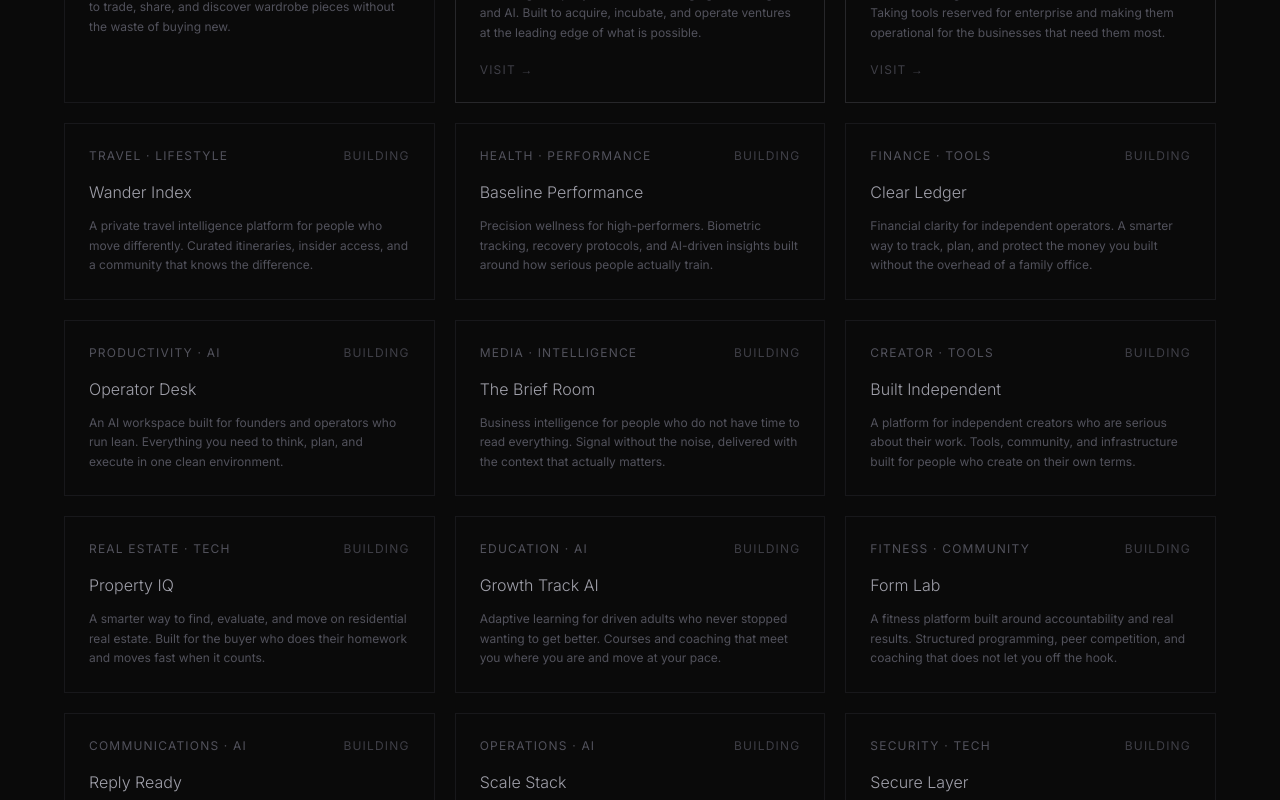
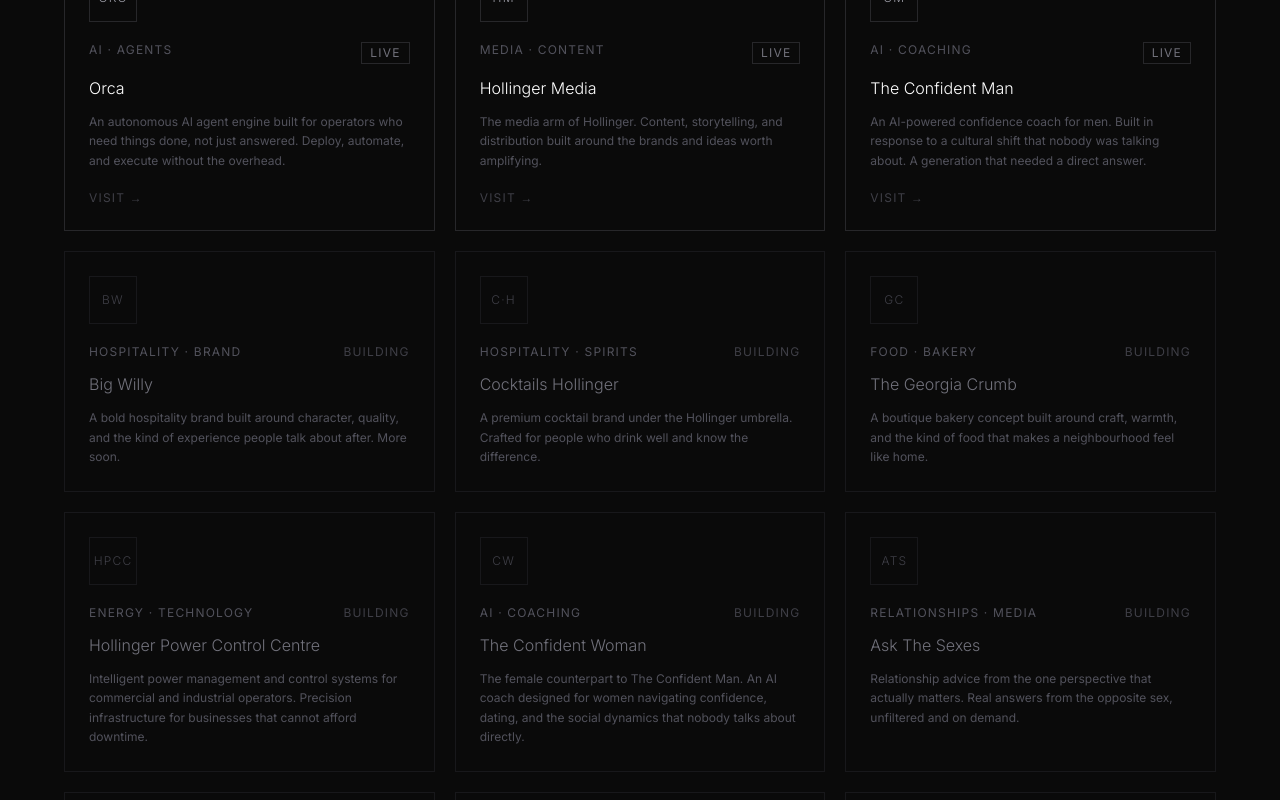
Before and after one commit to justinarstrange-commits/Justin-strange-site, a Next.js app: page / in a window 1280 px wide. Shown: the part 3080-3880 px from the top of the page. Built offline with nearby package versions, Linux system fonts and the light colour scheme; no server answers.

Commit message:
Portfolio section — rename, add new brands, logo marks on all venture cards
Co-Authored-By: Claude Sonnet 4.6 <noreply@anthropic.com>

```diff
--- a/app/page.tsx
+++ b/app/page.tsx
@@ -5,148 +5,164 @@ import { getAllPosts } from "@/lib/blog";
 const VENTURES = [
   // Live
   {
-    name: "The Confident Man",
-    url: "https://theconfidentman.online",
-    category: "AI · Coaching",
-    description:
-      "An AI-powered confidence coach for men. Built in response to a cultural shift that nobody was talking about. A generation that needed a direct answer.",
+    name: "Hollinger Holdings",
+    initials: "HH",
+    url: "https://hollinger-holdings.com",
+    category: "Holding Company",
+    description: "A holding company focused on emerging technologies and AI. Built to acquire, incubate, and operate ventures at the leading edge of what is possible.",
     live: true,
   },
   {
+    name: "Hollinger AI",
+    initials: "H·AI",
+    url: "https://hollingerai.com",
+    category: "AI Solutions",
+    description: "Custom AI integrations for brick-and-mortar businesses. Taking tools reserved for enterprise and making them operational for the businesses that need them most.",
+    live: true,
+  },
+  {
+    name: "Hugo",
+    initials: "HGO",
+    url: "https://hugo-ai.online",
+    category: "AI · Real Estate",
+    description: "An AI-powered real estate intelligence platform. Built for agents and buyers who want an edge — faster decisions, smarter searches, better outcomes.",
+    live: true,
+  },
+  {
+    name: "Orca",
+    initials: "ORC",
+    url: "https://orca-ai.online",
+    category: "AI · Agents",
+    description: "An autonomous AI agent engine built for operators who need things done, not just answered. Deploy, automate, and execute without the overhead.",
+    live: true,
+  },
+  {
+    name: "Hollinger Media",
+    initials: "HM",
+    url: "https://hollingermedia.site",
+    category: "Media · Content",
+    description: "The media arm of Hollinger. Content, storytelling, and distribution built around the brands and ideas worth amplifying.",
+    live: true,
+  },
+  {
+    name: "The Confident Man",
+    initials: "CM",
+    url: "https://theconfidentman.online",
+    category: "AI · Coaching",
+    description: "An AI-powered confidence coach for men. Built in response to a cultural shift that nobody was talking about. A generation that needed a direct answer.",
+    live: true,
+  },
+  // Building
+  {
+    name: "Big Willy",
+    initials: "BW",
+    url: "#",
+    category: "Hospitality · Brand",
+    description: "A bold hospitality brand built around character, quality, and the kind of experience people talk about after. More soon.",
+    live: false,
+  },
+  {
+    name: "Cocktails Hollinger",
+    initials: "C·H",
+    url: "#",
+    category: "Hospitality · Spirits",
+    description: "A premium cocktail brand under the Hollinger umbrella. Crafted for people who drink well and know the difference.",
+    live: false,
+  },
+  {
+    name: "The Georgia Crumb",
+    initials: "GC",
+    url: "#",
+    category: "Food · Bakery",
+    description: "A boutique bakery concept built around craft, warmth, and the kind of food that makes a neighbourhood feel like home.",
+    live: false,
+  },
+  {
+    name: "Hollinger Power Control Centre",
+    initials: "HPCC",
+    url: "#",
+    category: "Energy · Technology",
+    description: "Intelligent power management and control systems for commercial and industrial operators. Precision infrastructure for businesses that cannot afford downtime.",
+    live: false,
+  },
+  {
     name: "The Confident Woman",
+    initials: "CW",
     url: "#",
     category: "AI · Coaching",
-    description:
-      "The female counterpart to The Confident Man. An AI coach designed for women navigating confidence, dating, and the social dynamics that nobody talks about directly.",
+    description: "The female counterpart to The Confident Man. An AI coach designed for women navigating confidence, dating, and the social dynamics that nobody talks about directly.",
     live: false,
   },
   {
     name: "Ask The Sexes",
+    initials: "ATS",
     url: "#",
     category: "Relationships · Media",
-    description:
-      "Relationship advice from the one perspective that actually matters. Real answers from the opposite sex, unfiltered and on demand.",
+    description: "Relationship advice from the one perspective that actually matters. Real answers from the opposite sex, unfiltered and on demand.",
+    live: false,
+  },
+  {
+    name: "Wander Index",
+    initials: "WI",
+    url: "#",
+    category: "Travel · Lifestyle",
+    description: "A private travel intelligence platform for people who move differently. Curated itineraries, insider access, and a community that knows the difference.",
+    live: false,
+  },
+  {
+    name: "Baseline Performance",
+    initials: "BP",
+    url: "#",
+    category: "Health · Performance",
+    description: "Precision wellness for high-performers. Biometric tracking, recovery protocols, and AI-driven insights built around how serious people actually train.",
+    live: false,
+  },
+  {
+    name: "Clear Ledger",
+    initials: "CL",
+    url: "#",
+    category: "Finance · Tools",
+    description: "Financial clarity for independent operators. A smarter way to track, plan, and protect the money you built without the overhead of a family office.",
+    live: false,
+  },
+  {
+    name: "Operator Desk",
+    initials: "OD",
+    url: "#",
+    category: "Productivity · AI",
+    description: "An AI workspace built for founders and operators who run lean. Everything you need to think, plan, and execute in one clean environment.",
     live: false,
   },
   {
     name: "Sophia's Closet",
+    initials: "SC",
     url: "#",
     category: "Fashion · Community",
-    description:
-      "Clothing swap built for women. A curated marketplace to trade, share, and discover wardrobe pieces without the waste of buying new.",
-    live: false,
-  },
-  {
-    name: "Hollinger Holdings",
-    url: "https://hollinger-holdings.com",
-    category: "Holding Company",
-    description:
-      "A holding company focused on emerging technologies and AI. Built to acquire, incubate, and operate ventures at the leading edge of what is possible.",
-    live: true,
-  },
-  {
-    name: "Hollinger AI",
-    url: "https://hollingerai.com",
-    category: "AI Solutions",
-    description:
-      "Custom AI integrations for brick-and-mortar businesses. Taking tools reserved for enterprise and making them operational for the businesses that need them most.",
-    live: true,
-  },
-  // Building
-  {
-    name: "Wander Index",
-    url: "#",
-    category: "Travel · Lifestyle",
-    description:
-      "A private travel intelligence platform for people who move differently. Curated itineraries, insider access, and a community that knows the difference.",
-    live: false,
-  },
-  {
-    name: "Baseline Performance",
-    url: "#",
-    category: "Health · Performance",
-    description:
-      "Precision wellness for high-performers. Biometric tracking, recovery protocols, and AI-driven insights built around how serious people actually train.",
-    live: false,
-  },
-  {
-    name: "Clear Ledger",
-    url: "#",
-    category: "Finance · Tools",
-    description:
-      "Financial clarity for independent operators. A smarter way to track, plan, and protect the money you built without the overhead of a family office.",
-    live: false,
-  },
-  {
-    name: "Operator Desk",
-    url: "#",
-    category: "Productivity · AI",
-    description:
-      "An AI workspace built for founders and operators who run lean. Everything you need to think, plan, and execute in one clean environment.",
-    live: false,
-  },
-  {
-    name: "The Brief Room",
-    url: "#",
-    category: "Media · Intelligence",
-    description:
-      "Business intelligence for people who do not have time to read everything. Signal without the noise, delivered with the context that actually matters.",
-    live: false,
-  },
-  {
-    name: "Built Independent",
-    url: "#",
-    category: "Creator · Tools",
-    description:
-      "A platform for independent creators who are serious about their work. Tools, community, and infrastructure built for people who create on their own terms.",
+    description: "Clothing swap built for women. A curated marketplace to trade, share, and discover wardrobe pieces without the waste of buying new.",
     live: false,
   },
   {
     name: "Property IQ",
+    initials: "PIQ",
     url: "#",
     category: "Real Estate · Tech",
-    description:
-      "A smarter way to find, evaluate, and move on residential real estate. Built for the buyer who does their homework and moves fast when it counts.",
-    live: false,
-  },
-  {
-    name: "Growth Track AI",
-    url: "#",
-    category: "Education · AI",
-    description:
-      "Adaptive learning for driven adults who never stopped wanting to get better. Courses and coaching that meet you where you are and move at your pace.",
-    live: false,
-  },
-  {
-    name: "Form Lab",
-    url: "#",
-    category: "Fitness · Community",
-    description:
-      "A fitness platform built around accountability and real results. Structured programming, peer competition, and coaching that does not let you off the hook.",
+    description: "A smarter way to find, evaluate, and move on residential real estate. Built for the buyer who does their homework and moves fast when it counts.",
     live: false,
   },
   {
     name: "Reply Ready",
+    initials: "RR",
     url: "#",
     category: "Communications · AI",
-    description:
-      "AI-powered communication tools for small business. Better customer conversations, faster response times, and the polish that makes people trust you.",
+    description: "AI-powered communication tools for small business. Better customer conversations, faster response times, and the polish that makes people trust you.",
     live: false,
   },
   {
     name: "Scale Stack",
+    initials: "SS",
     url: "#",
     category: "Operations · AI",
-    description:
-      "Operational infrastructure for businesses that have outgrown their original systems. Built to scale without rebuilding from scratch.",
-    live: false,
-  },
-  {
-    name: "Secure Layer",
-    url: "#",
-    category: "Security · Tech",
-    description:
-      "Digital security built for individuals and small teams. Enterprise-grade protection without the enterprise-grade complexity or price tag.",
+    description: "Operational infrastructure for businesses that have outgrown their original systems. Built to scale without rebuilding from scratch.",
     live: false,
   },
 ];
@@ -390,9 +406,9 @@ export default function Home() {
       <section className="py-24 px-6 border-t border-zinc-900">
         <div className="max-w-6xl mx-auto">
           <div className="mb-14">
-            <p className="text-zinc-600 text-xs tracking-[0.3em] uppercase mb-4">Ventures</p>
-            <h2 className="font-serif text-2xl text-white mb-3">What I Am Building</h2>
-            <p className="text-zinc-600 text-sm">Live and in development across technology, lifestyle, and AI.</p>
+            <p className="text-zinc-600 text-xs tracking-[0.3em] uppercase mb-4">Portfolio</p>
+            <h2 className="font-serif text-2xl text-white mb-3">Portfolio</h2>
+            <p className="text-zinc-600 text-sm">Live and in development across technology, hospitality, media, and AI.</p>
           </div>
 
           <div className="grid sm:grid-cols-2 lg:grid-cols-3 gap-5">
@@ -406,22 +422,33 @@ export default function Home() {
                 <Tag
                   key={v.name}
                   {...(linkProps as Record<string, string>)}
-                  className={`group relative border p-6 transition-colors ${
+                  className={`group relative border p-6 transition-colors flex flex-col ${
                     isLink
                       ? "border-zinc-800 hover:border-zinc-600 cursor-pointer"
                       : "border-zinc-900 cursor-default"
                   }`}
                 >
-                  <div className="flex items-start justify-between mb-4">
+                  {/* Logo mark */}
+                  <div className={`w-12 h-12 border flex items-center justify-center mb-5 transition-colors ${
+                    isLink ? "border-zinc-800 group-hover:border-zinc-600" : "border-zinc-900"
+                  }`}>
+                    <span className={`text-xs tracking-widest font-light ${
+                      isLink ? "text-zinc-400" : "text-zinc-700"
+                    }`}>
+                      {v.initials}
+                    </span>
+                  </div>
+
+                  <div className="flex items-start justify-between mb-3">
                     <p className="text-zinc-600 text-xs tracking-widest uppercase">
                       {v.category}
                     </p>
                     {v.live ? (
-                      <span className="text-xs text-zinc-500 tracking-widest uppercase border border-zinc-800 px-2 py-0.5">
-                        In Production
+                      <span className="text-xs text-zinc-500 tracking-widest uppercase border border-zinc-800 px-2 py-0.5 shrink-0 ml-2">
+                        Live
                       </span>
                     ) : (
-                      <span className="text-xs text-zinc-700 tracking-widest uppercase">
+                      <span className="text-xs text-zinc-700 tracking-widest uppercase shrink-0 ml-2">
                         Building
                       </span>
                     )}
@@ -430,12 +457,12 @@ export default function Home() {
                     className={`text-base font-light mb-3 transition-colors ${
                       isLink
                         ? "text-white group-hover:text-zinc-200"
-                        : "text-zinc-400"
+                        : "text-zinc-500"
                     }`}
                   >
                     {v.name}
                   </h3>
-                  <p className="text-zinc-600 text-xs leading-relaxed">{v.description}</p>
+                  <p className="text-zinc-600 text-xs leading-relaxed flex-1">{v.description}</p>
                   {isLink && (
                     <p className="text-zinc-700 text-xs mt-5 group-hover:text-zinc-400 transition-colors tracking-widest uppercase">
                       Visit →
```
